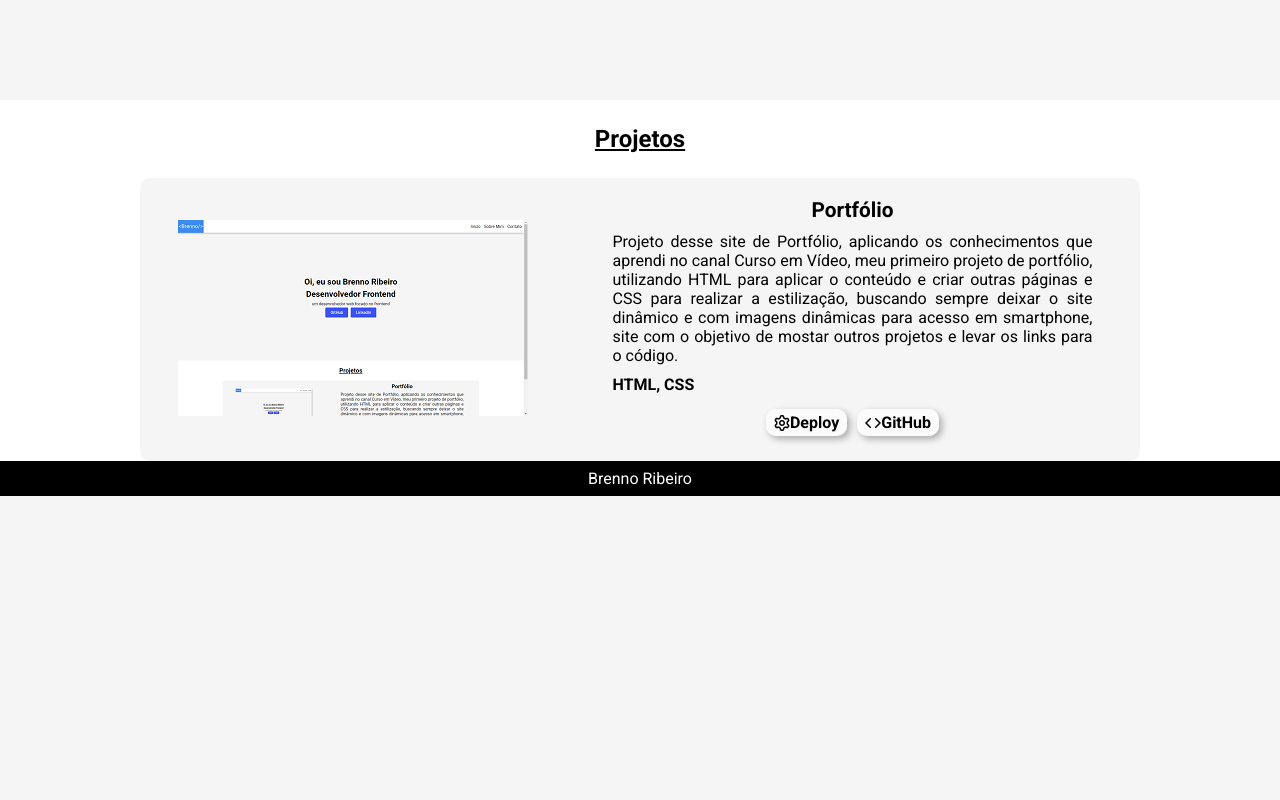
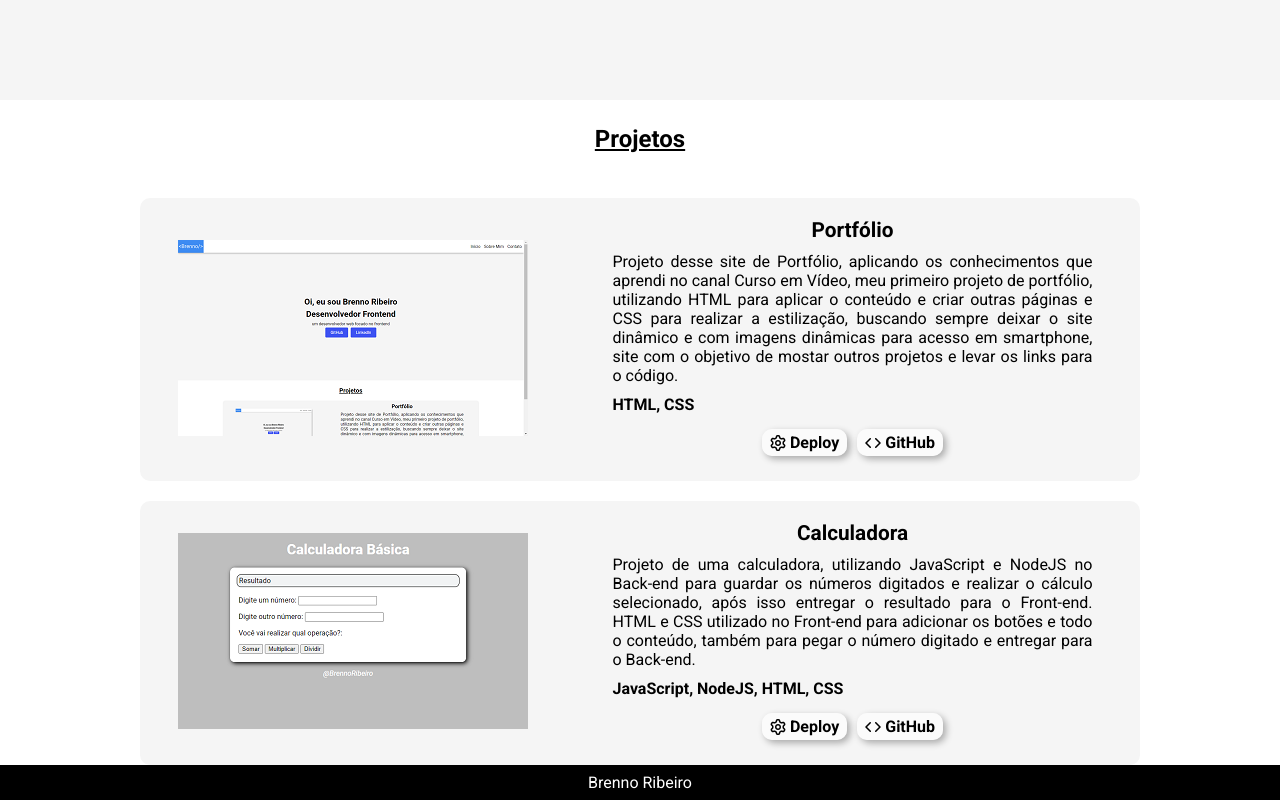
Before and after one commit to BrennoRibeiros/Portfolio, a plain HTML site: page index.html in a window 1280 px wide. Shown: the part 450-1250 px from the top of the page. Before the commit the page ends 946 px from the top, so only its background shows below. Drawn offline with Linux system fonts and the light colour scheme.

Commit message:
projeto calculadora

```diff
--- a/index.html
+++ b/index.html
@@ -43,6 +43,21 @@
                     </div>
                 </aside>
             </article>
+            <article>
+                <picture>
+                    <source media="(max-width: 550px)" srcset="imagens/img-projetos/img-calculadora-p.png" type="image/png">
+                    <img src="imagens/img-projetos/img-calculadora.png" alt="Imagem demo">
+                </picture>
+                <aside>
+                    <h1>Calculadora</h1>
+                    <p>Projeto de uma calculadora, utilizando JavaScript e NodeJS no Back-end para guardar os números digitados e realizar o cálculo selecionado, após isso entregar o resultado para o Front-end. HTML e CSS utilizado no Front-end para adicionar os botões e todo o conteúdo, também para pegar o número digitado e entregar para o Back-end.</p>
+                    <p><strong>JavaScript, NodeJS, HTML, CSS</strong></p>
+                    <div>
+                        <a href="https://brennoribeiros.github.io/calculator/" target="_blank"><img src="imagens/Github-Octicons-Gear-16.16.png" alt="Imagem engrenagem">Deploy</a>
+                        <a href="https://github.com/BrennoRibeiros/calculator" target="_blank"><img src="imagens/Github-Octicons-Code-16.16.png" alt="Imagem code">GitHub</a>
+                    </div>
+                </aside>
+            </article>
         </section>
     </main>
     <footer>
--- a/styles/style-home.css
+++ b/styles/style-home.css
@@ -94,6 +94,7 @@ section#projetos article {
     flex-wrap: wrap;
     background-color: whitesmoke;
     margin: auto;
+    margin-top: 20px;
     min-width: 280px;
     max-width: 1000px;
     min-height: 200px;
@@ -136,6 +137,10 @@ aside a:hover {
     transition-duration: 0.5s;
 }
 
+aside a img {
+    margin-right: 4px;
+}
+
 footer {
     background-color: black;
     color: white;
```
Also changed, not shown: imagens/img-projetos/img-calculadora-p.png (added), imagens/img-projetos/img-calculadora.png (added).
